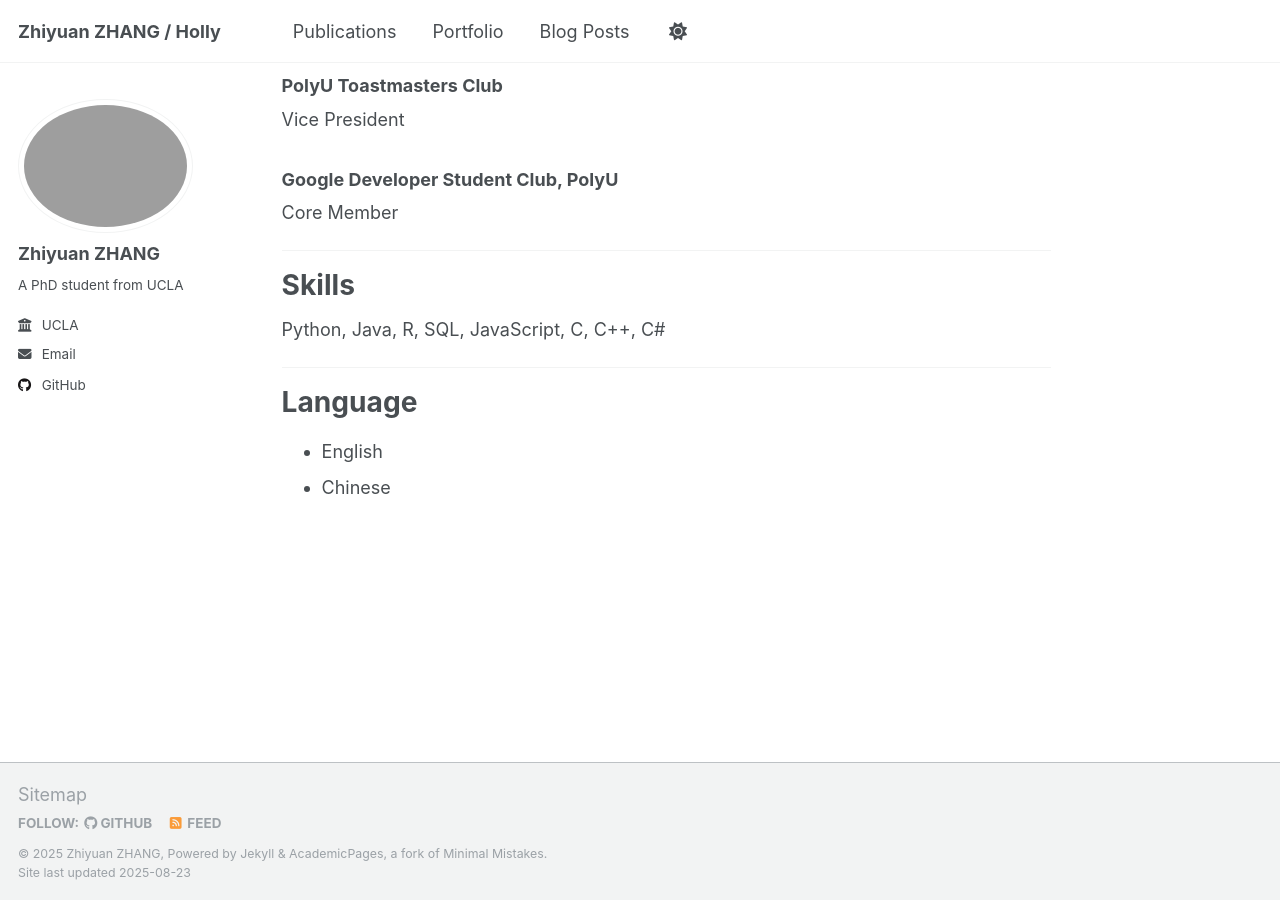
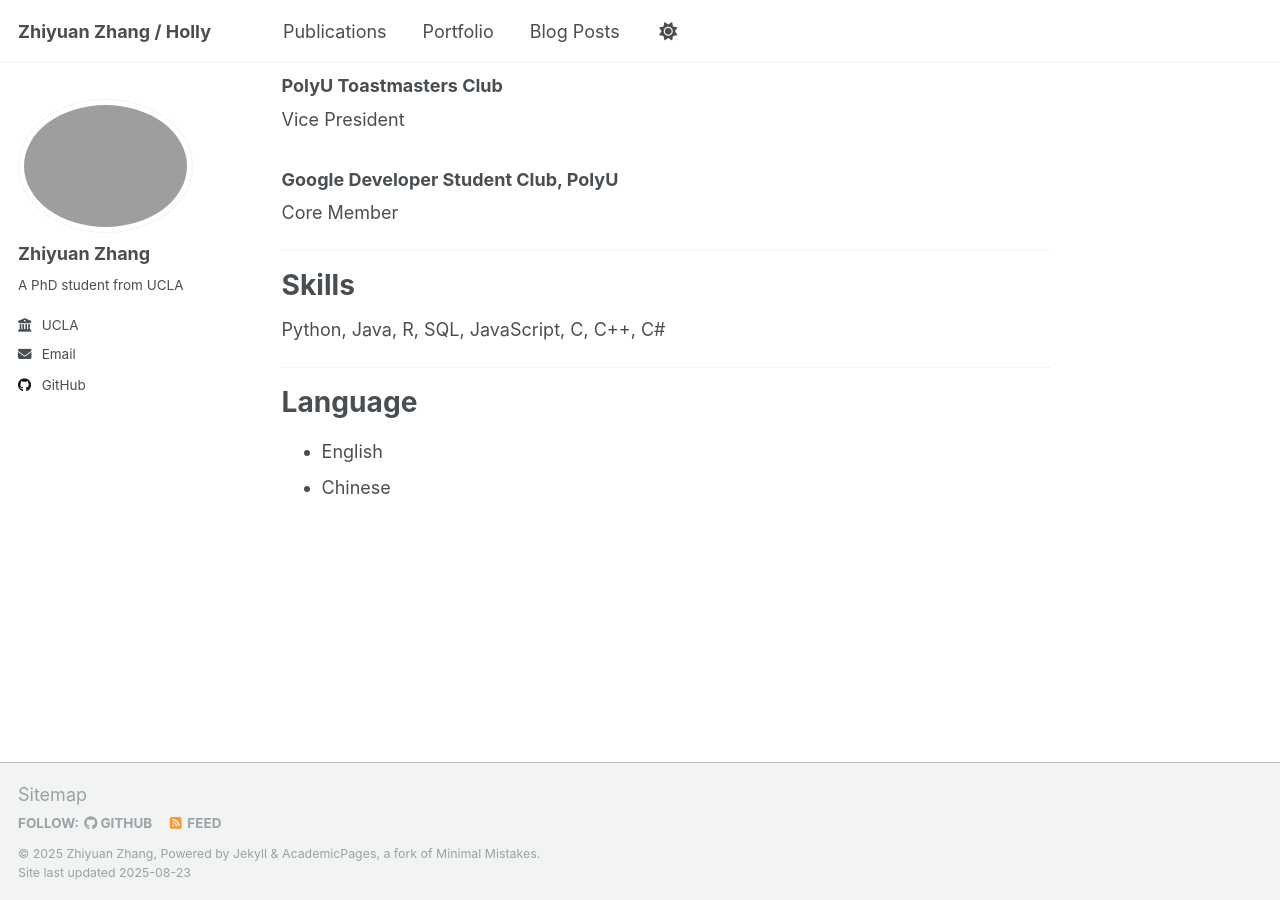
Before and after one commit to h-zhanggg/Zhiyuan-Zhang, a Jekyll site: the page built from _pages/about.md, in a window 1280 px wide and 900 px high, scrolled down 1487 px. Built offline with Jekyll 4.4.1, drawn with Linux system fonts in a browser that asks for light colours; a script that is not in the unit is left out.

```diff
--- a/_config.yml
+++ b/_config.yml
@@ -9,9 +9,9 @@
 # Basic Site Settings
 locale                   : "en-US"
 site_theme               : "default"
-title                    : "Zhiyuan ZHANG / Holly"
+title                    : "Zhiyuan Zhang / Holly"
 title_separator          : "-"
-name                     : &name "Zhiyuan ZHANG"
+name                     : &name "Zhiyuan Zhang"
 description              : &description "a PhD student from UCLA"
 url                      : "https://h-zhanggg.github.io/Zhiyuan-Zhang" # the base hostname & protocol for your site e.g. "https://[your GitHub username].github.io" or if you already have some other page hosted on Github then use "https://[your GitHub username].github.io/[Your Repo Name]"
 baseurl                  : "" # the subpath of your site, e.g. "/blog"
@@ -23,7 +23,7 @@ repository               : "h-zhanggg/Zhiyuan-Zhang"
 author:
   # Biographic information
   avatar           : "zzy.png"
-  name             : "Zhiyuan ZHANG"
+  name             : "Zhiyuan Zhang"
   pronouns         : # example: "she/her"
   bio              : "A PhD student from UCLA"
   # location         : "Hong Kong, China"
```
